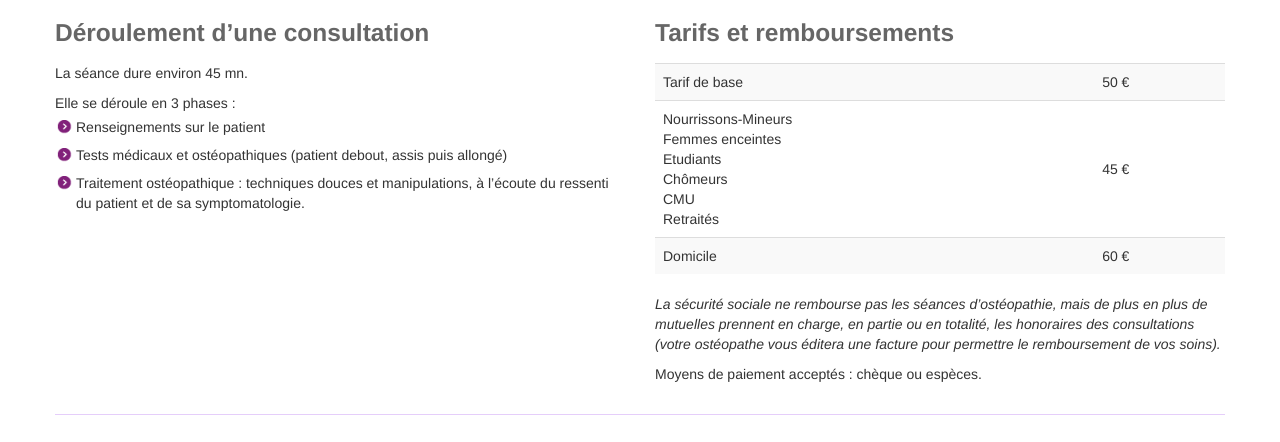
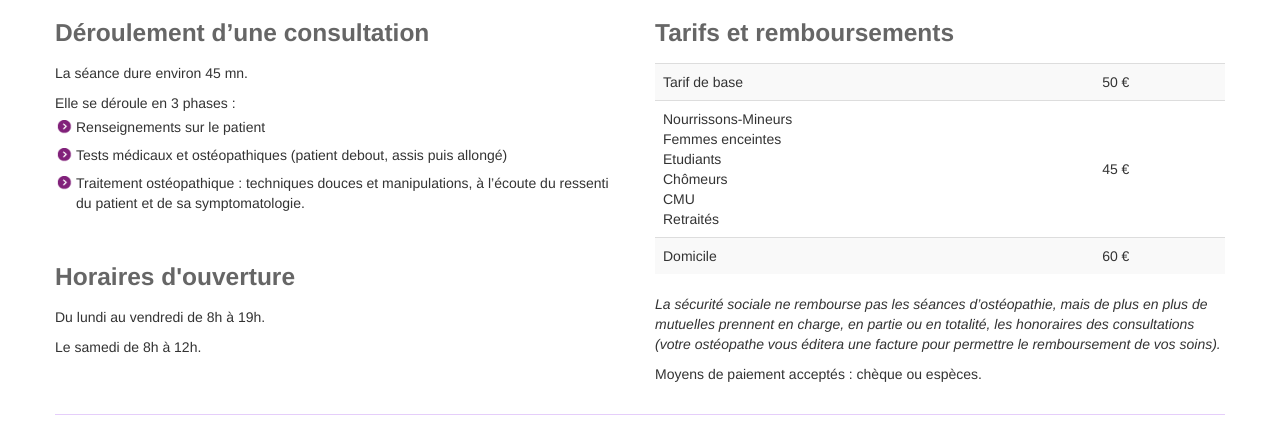
Before and after one commit to pgiraud/coline_wispelaere_osteopathie, a plain HTML site: page index.html in a window 1280 px wide. Shown: the part 950-1392 px from the top of the page. Drawn offline with Linux system fonts and the light colour scheme.

Commit message:
Horaires

```diff
--- a/index.html
+++ b/index.html
@@ -138,6 +138,10 @@
                     douces et manipulations, à l’écoute du ressenti
                     du patient et de sa symptomatologie.</li>
                     </p>
+                    <br />
+                    <h3>Horaires d'ouverture</h3>
+                    <p>Du lundi au vendredi de 8h à 19h.</p>
+                    <p>Le samedi de 8h à 12h.</p>
                 </div>
                 <div class="span6">
                     <h3>Tarifs et remboursements</h3>
```
